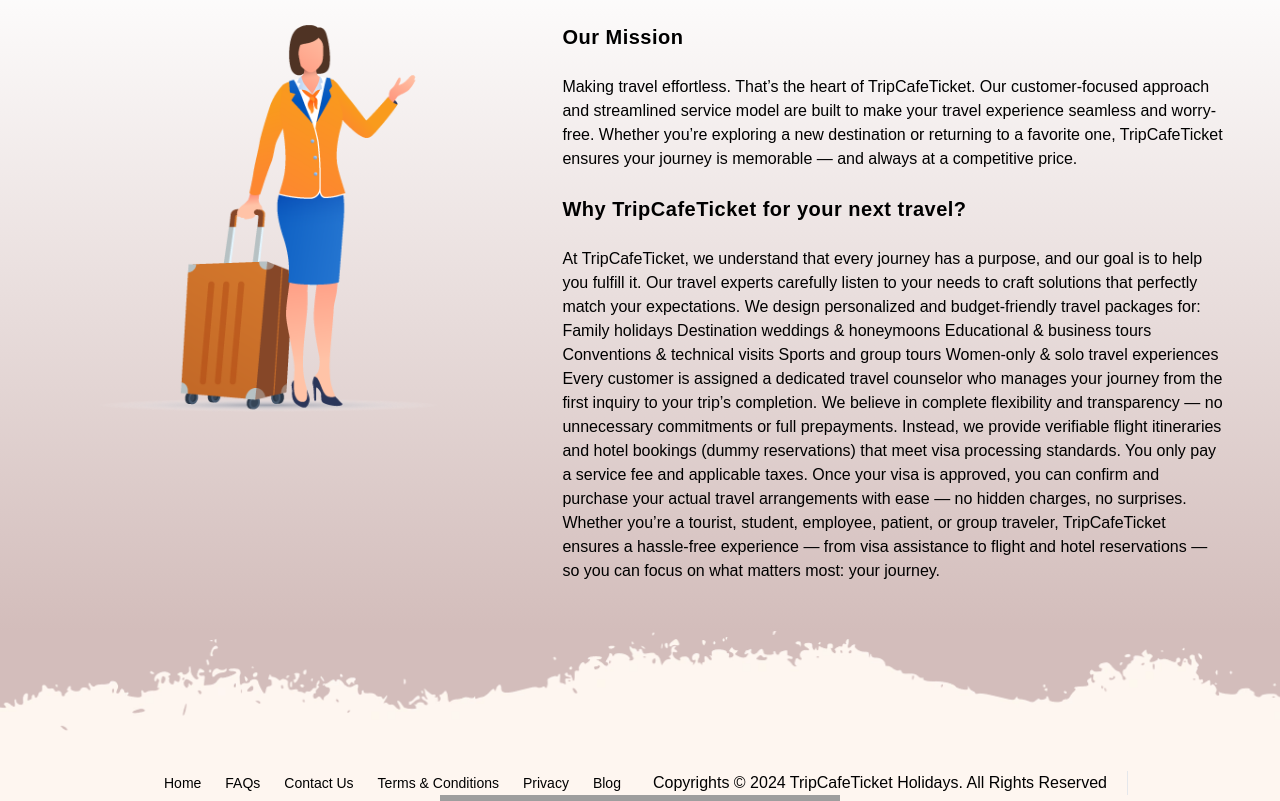
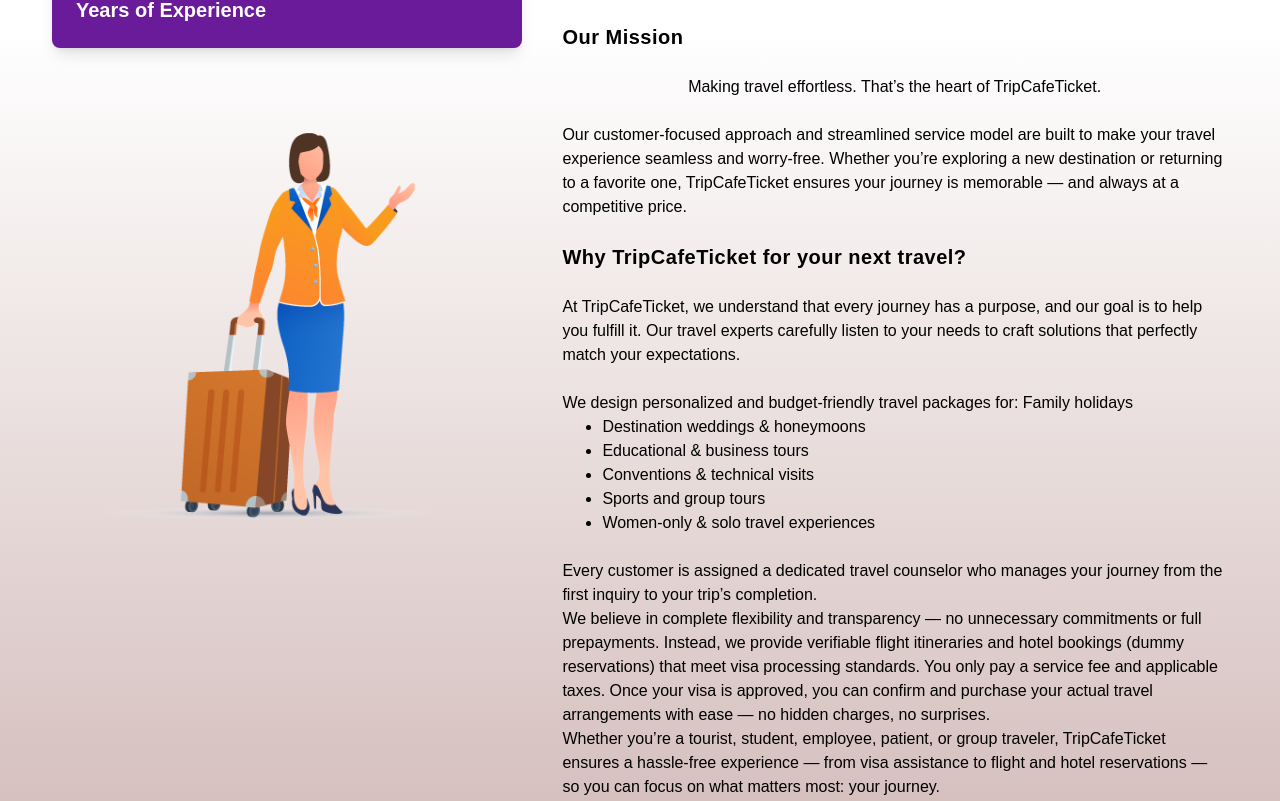
Before and after one commit to Anandraj2501/TripCafeTicket, a React (Create React App) app in the folder Frontend/: page /about-us in a window 1280 px wide. Shown: the part 679-1480 px from the top of the page. Built offline with nearby package versions, Linux system fonts and the light colour scheme; grey boxes are pictures that could not be loaded; what @react-pdf/renderer would draw is missing.

Commit message:
Content update

```diff
--- a/Frontend/src/Components/About/AboutUs.jsx
+++ b/Frontend/src/Components/About/AboutUs.jsx
@@ -37,36 +37,37 @@
                 Beyond travel packages, we also simplify the visa documentation process by offering valid dummy hotel and flight bookings that meet embassy requirements. Every service we offer is backed by transparency, reliability, and adherence to business ethics and travel regulations. With a quick, secure, and flexible process, we ensure your requests are fulfilled on time — every time.
               </p>
               <h3 className=" text-xl  font-bold text-left w-full">Our Mission</h3>
-              <p className='text-base'>Making travel effortless.
-                That’s the heart of TripCafeTicket.
-                Our customer-focused approach and streamlined service model are built to make your travel experience seamless and worry-free. Whether you’re exploring a new destination or returning to a favorite one, TripCafeTicket ensures your journey is memorable — and always at a competitive price.
-              </p>
+              <p className='text-base'>Making travel effortless. That’s the heart of TripCafeTicket.</p>
+              <p>Our customer-focused approach and streamlined service model are built to make your travel experience seamless and worry-free. Whether you’re exploring a new destination or returning to a favorite one, TripCafeTicket ensures your journey is memorable — and always at a competitive price.</p>
+
+
 
               <h3 className=" text-xl  font-bold text-left w-full">Why TripCafeTicket for your next travel?</h3>
-              <p className='text-base'>At TripCafeTicket, we understand that every journey has a purpose, and our goal is to help you fulfill it. Our travel experts carefully listen to your needs to craft solutions that perfectly match your expectations.
-                We design personalized and budget-friendly travel packages for:
-                Family holidays
+              <div>
+                <p className='text-base'>At TripCafeTicket, we understand that every journey has a purpose, and our goal is to help you fulfill it. Our travel experts carefully listen to your needs to craft solutions that perfectly match your expectations.</p><br />
+                <p>
+                  We design personalized and budget-friendly travel packages for:
+                  Family holidays
+                </p>
+                <ul className=' list-disc ml-10'>
+                  <li>Destination weddings & honeymoons</li>
+                  <li>Educational & business tours</li>
+                  <li>Conventions & technical visits</li>
+                  <li>Sports and group tours</li>
+                  <li>Women-only & solo travel experiences</li>
+                </ul><br />
+                <p>
+                  Every customer is assigned a dedicated travel counselor who manages your journey from the first inquiry to your trip’s completion.
+                </p>
+                <p>
+                  We believe in complete flexibility and transparency — no unnecessary commitments or full prepayments. Instead, we provide verifiable flight itineraries and hotel bookings (dummy reservations) that meet visa processing standards. You only pay a service fee and applicable taxes. Once your visa is approved, you can confirm and purchase your actual travel arrangements with ease — no hidden charges, no surprises.
+                </p>
+                <p>
+                  Whether you’re a tourist, student, employee, patient, or group traveler, TripCafeTicket ensures a hassle-free experience — from visa assistance to flight and hotel reservations — so you can focus on what matters most: your journey.
+                </p>
+              </div>
 
 
-                Destination weddings & honeymoons
-
-
-                Educational & business tours
-
-
-                Conventions & technical visits
-
-
-                Sports and group tours
-
-
-                Women-only & solo travel experiences
-
-
-                Every customer is assigned a dedicated travel counselor who manages your journey from the first inquiry to your trip’s completion.
-                We believe in complete flexibility and transparency — no unnecessary commitments or full prepayments. Instead, we provide verifiable flight itineraries and hotel bookings (dummy reservations) that meet visa processing standards. You only pay a service fee and applicable taxes. Once your visa is approved, you can confirm and purchase your actual travel arrangements with ease — no hidden charges, no surprises.
-                Whether you’re a tourist, student, employee, patient, or group traveler, TripCafeTicket ensures a hassle-free experience — from visa assistance to flight and hotel reservations — so you can focus on what matters most: your journey.
-              </p>
 
             </div>
           </div>
--- a/Frontend/src/Components/TermsConditions.jsx
+++ b/Frontend/src/Components/TermsConditions.jsx
@@ -11,7 +11,7 @@
         <div className='bg-[#fff] p-3  rounded-md' >
 
             <h2 className='text-[2rem] font-bold'>TERMS & CONDITIONS</h2>
-            <p className='text-[1rem] pb-2'>TripCafeTicket (hereinafter also referred to as “We”, “Our”, “Us”, “Business”), a travel agency in India with its registered office at Delhi, offers you (hereinafter also referred to as “Customer(s)”, “Traveler(s), “User(s)”) travel services (also referred to as “Services”) including Dummy Ticket required for applying for a visa. The terms and conditions mentioned on this page along with the terms mentioned on any Dummy Ticket documents (mostly digital copies) we facilitate for download or print comprise the Terms and Conditions of TripCafeTicket. www.TripCafeTicketholidays.com (hereinafter also referred to as “Website”, or “Site,”) is the digital property that enables users to get access to travel services.</p>
+            <p className='text-[1rem] pb-2'>TripCafeTicket (hereinafter also referred to as “We”, “Our”, “Us”, “Business”), a travel agency in India with its registered office at Delhi, offers you (hereinafter also referred to as “Customer(s)”, “Traveler(s), “User(s)”) travel services (also referred to as “Services”) including Dummy Ticket required for applying for a visa. The terms and conditions mentioned on this page along with the terms mentioned on any Dummy Ticket documents (mostly digital copies) we facilitate for download or print comprise the Terms and Conditions of TripCafeTicket. www.TripCafeTicket.com (hereinafter also referred to as “Website”, or “Site,”) is the digital property that enables users to get access to travel services.</p>
             <h3 className='text-[1.5rem] font-bold'>ACKNOWELDGEMENT</h3>
             <p className='text-[1rem] pb-2'>Your access to the Website or any of its section, and/or use of the services is conditioned on your acceptance of and compliance with these terms and conditions. If you do not agree with any part of these terms and conditions then you may not access or use the service, partial or complete, in any manner. </p>
             <p className='text-[1rem] pb-2'>The site may collect personal information (PI) or Non-Personal Identifiable Information (NPII) through its enquiry form, feedback or review section, or site analytics tools. Our Privacy Policy describes the practices and purposes of collection, use, and disclosure of the information.</p>
```
Also changed, not shown: Frontend/src/Components/Dummy-Tickets/VisaContent.jsx (+19 -17 lines).
